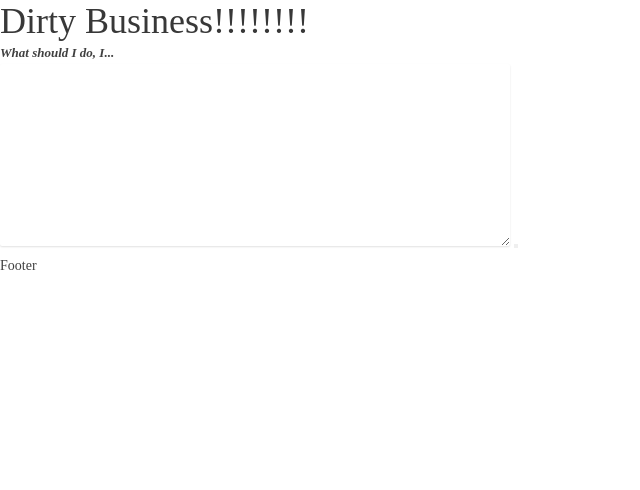
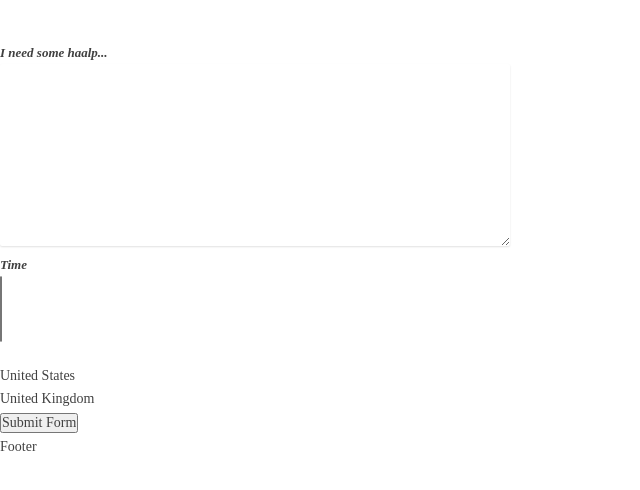
Before and after one commit to brendanfalkowski/haalp.me, a PHP site: page / in a window 1280 px wide. Shown: the top 490 px of the page, without its empty margins (0-640 px from the left). Run offline with PHP 8.4, Linux system fonts and the light colour scheme; some libraries are stand-ins or nearby versions.

Commit message:
consolidating index.php

```diff
--- a/index.php
+++ b/index.php
@@ -8,32 +8,98 @@
 	<meta charset="utf-8">
 	<meta http-equiv="X-UA-Compatible" content="IE=Edge;chrome=1" >
 
-	<title>Dirty Business</title>
+	<title>Drrrty Bizna$$</title>
 
 	<meta name="viewport" content="width=device-width, initial-scale=1.0">
 
 	<link rel="stylesheet" media="screen" href="core.css">
 
 	<!-- JavaScript at the bottom, except for Modernizr -->
-	<script src="js/libs/modernizr-2.0.6.min.js"></script>
+	<script src="js/modernizr-1.7.min.js"></script>
 </head>
 
 <body>
-	<header>
-		<h1>Dirty Business!!!!!!!!</h1>
-	</header>
 
 	<section id="ask">
+
+		<header>
+
+			<h1>I need some haalp...</h1>
+
+		</header>
+
 		<form id="ask-form" action="/" method="post">
-			<label for="question">What should I do, I...</label>
-			<textarea id="question"></textarea>
-			<button type="submit"></button>
+
+			<fieldset>
+
+				<label for="halp">I need some haalp...</label>
+				<textarea id="halp" name="halp" tabindex="1"></textarea>
+
+				<label for="time">Time</label>
+				<select id="time" multiple="" data-placeholder="48 Hours" tabindex="2">
+
+				<label for="tags">Tag this with</label>
+				<select data-placeholder="Uncategorized" class="chzn-select" multiple tabindex="3">
+		          	<option value=""></option>
+		          	<option value="United States">United States</option>
+		          	<option value="United Kingdom">United Kingdom</option>
+				</select>
+
+			</fieldset>
+
+			<fieldset class="submit"> <!-- submit button -->
+
+				<input type="submit" name="submit" value="Submit Form" />
+
+			</fieldset>
+
 		</form>
+
+	</section>
+
+	<section id="questions">
+
+		<ul>
+
+			<li>
+
+			</li>
+
+		</ul>
+
 	</section>
 
 	<footer>
 		Footer
 	</footer>
+
+<!-- here comes the javascript -->
+
+<!-- Grab Google CDN's jQuery. fall back to local if necessary -->
+<script src="//ajax.googleapis.com/ajax/libs/jquery/1.5.1/jquery.min.js"></script>
+<script>window.jQuery || document.write("<script src='js/jquery-1.5.1.min.js'>\x3C/script>")</script>
+
+<!-- this is where we put our custom functions -->
+<script src="js/chosen.jquery.min.js"></script>
+<script type="text/javascript"> $(".chzn-select").chosen(); </script>
+
+<!-- Asynchronous google analytics; this is the official snippet.
+	 Replace UA-XXXXXX-XX with your site's ID and uncomment to enable.
+
+<script>
+
+  var _gaq = _gaq || [];
+  _gaq.push(['_setAccount', 'UA-XXXXXX-XX']);
+  _gaq.push(['_trackPageview']);
+
+  (function() {
+    var ga = document.createElement('script'); ga.type = 'text/javascript'; ga.async = true;
+    ga.src = ('https:' == document.location.protocol ? 'https://ssl' : 'http://www') + '.google-analytics.com/ga.js';
+    var s = document.getElementsByTagName('script')[0]; s.parentNode.insertBefore(ga, s);
+  })();
+
+</script>
+-->
 </body>
 
 </html>
```
